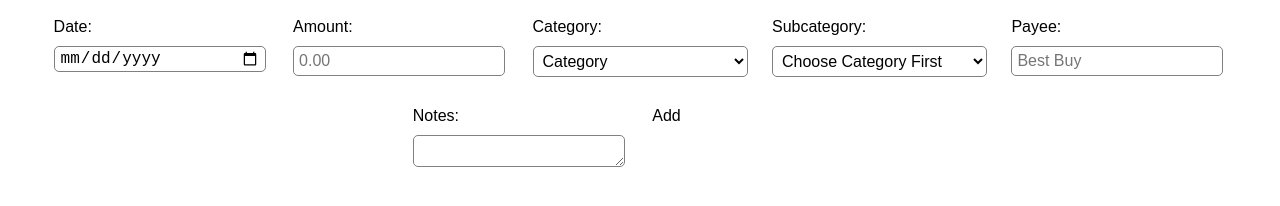
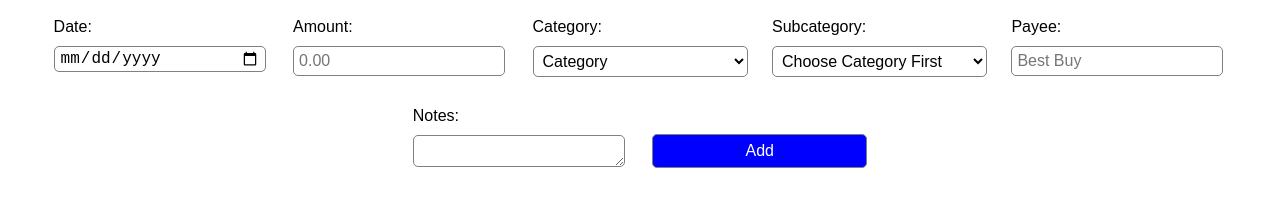
Before and after one commit to tedweiss/Budget, a plain HTML site: page expenses.html in a window 1280 px wide. Drawn offline with Linux system fonts and the light colour scheme.

Commit message:
Style the Add button

```diff
--- a/assets/css/styles.css
+++ b/assets/css/styles.css
@@ -74,3 +74,19 @@ textarea {
     text-align: left;
     vertical-align: top;
 }
+
+.add-button {
+    text-align: center;
+    border: gray solid 1px;
+    margin-top: 27px;
+    padding: 7px;
+    border-radius: 5px;
+    cursor: pointer;
+    background-color: blue;
+    color: white;
+}
+
+.add-button:hover  {
+    background-color: white;
+    color: blue;
+}
--- a/expenses.html
+++ b/expenses.html
@@ -114,7 +114,7 @@
         <fieldset>
             <input type="hidden" name="transaction" value="expense">
             <input type="hidden" name="backend" value="add-expense.php">
-            <div onclick="checkValues()">Add</div>
+            <div class="add-button" onclick="checkValues()">Add</div>
         </fieldset>
         <div id="results"></div>
     </form>
```
